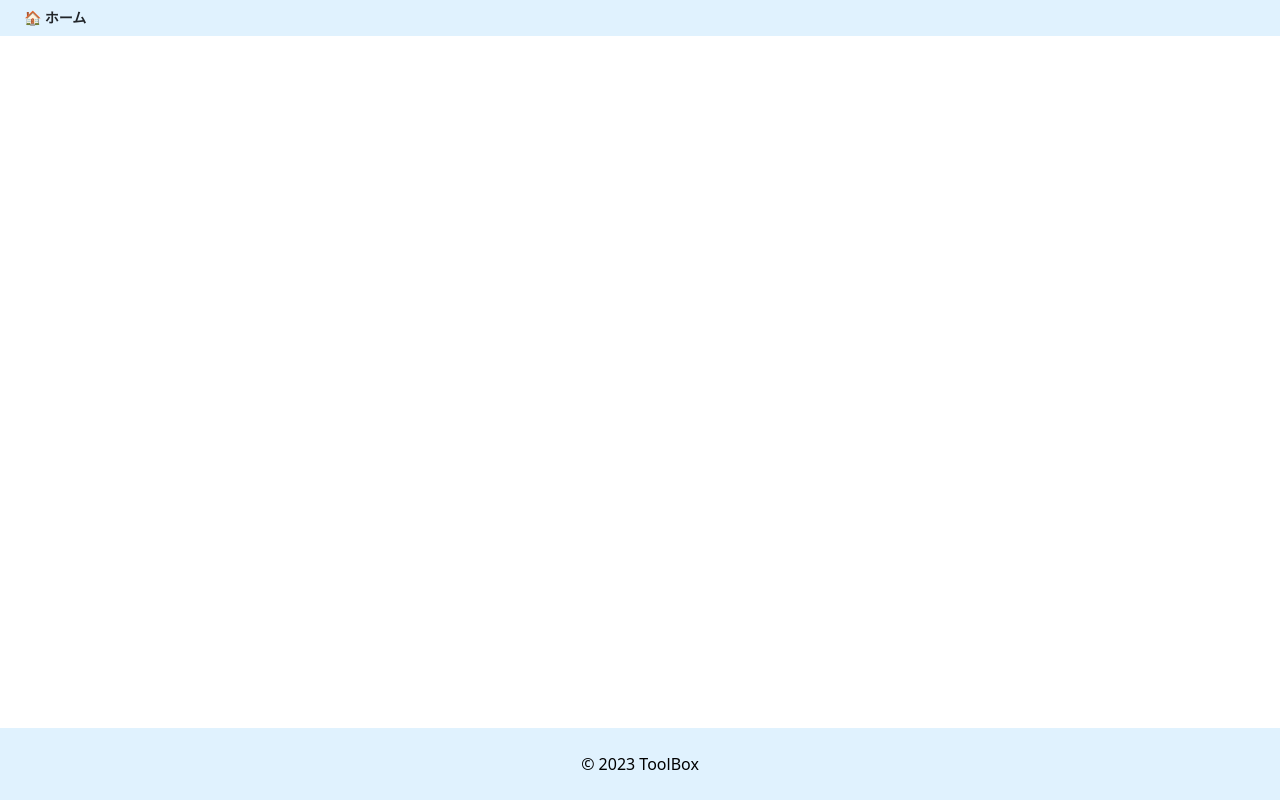
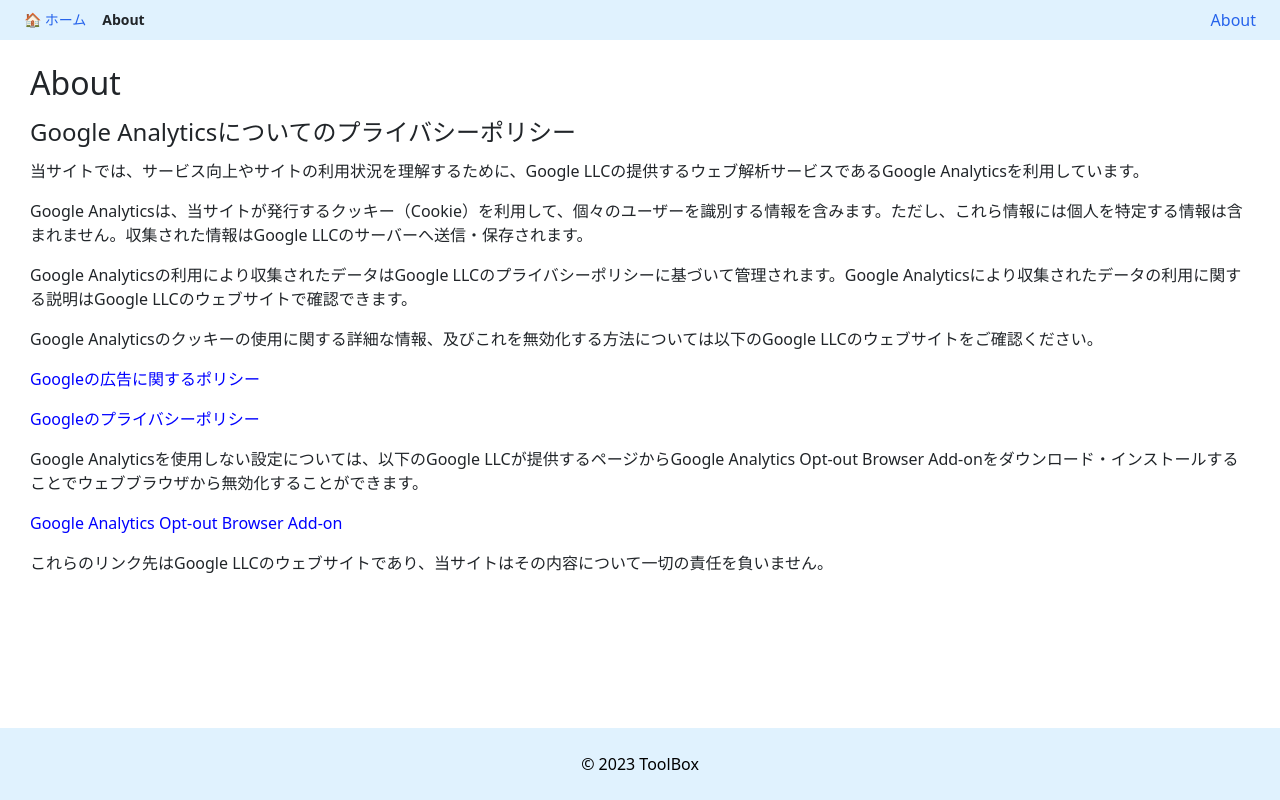
Before and after one commit to foresukecom/toolbox, a Vue app: page /about in a window 1280 px wide. Built offline with nearby package versions, Linux system fonts and the light colour scheme; no server answers.

Commit message:
add: about page

```diff
--- a/src/components/Header.vue
+++ b/src/components/Header.vue
@@ -1,6 +1,6 @@
 <template>
   <div class="container bg-sky-100 mx-auto px-4">
-    <nav class="flex items-center py-2">
+    <nav class="flex items-center justify-between py-2">
       <ol class="flex mb-0 space-x-4">
         <li v-for="(item, index) in breadcrumbItems" :key="index"
             class="text-sm"
@@ -9,6 +9,7 @@
           <span v-else>{{ item.text }}</span>
         </li>
       </ol>
+      <router-link to="/about" class="text-blue-600">About</router-link>
     </nav>
   </div>
 </template>
@@ -28,6 +29,7 @@
       ];
 
       const pages = [
+        { path: '/about', text: 'About' },
         { path: '/client-info', text: 'クライアント情報' },
         { path: '/text-hash', text: 'テキストハッシュ' },
         { path: '/video-to-gif', text: 'ビデオからGIFへ' },
--- a/src/router/index.js
+++ b/src/router/index.js
@@ -1,5 +1,6 @@
 import { createRouter, createWebHistory } from 'vue-router';
 import HomePage from '../views/HomePage.vue';
+import AboutPage from '../views/About.vue';
 import ClientInfo from '../views/ClientInfo.vue';
 import TextHash from '../views/TextHash.vue';
 import VideoToGif from '../views/VideoToGif.vue';
@@ -18,6 +19,11 @@
 import UUIDGenerator from '../views/UUIDGenerator.vue';
 
 const routes = [
+  {
+    path: '/about',
+    name: 'AboutPage',
+    component: AboutPage,
+  },
   {
     path: '/',
     name: 'home',
--- /dev/null
+++ b/src/views/About.vue
@@ -0,0 +1,66 @@
+/* eslint-disable vue/multi-word-component-names */
+
+<template>
+  <div class="about">
+    <h1>About</h1>
+    <h2>Google Analyticsについてのプライバシーポリシー</h2>
+    <p>
+      当サイトでは、サービス向上やサイトの利用状況を理解するために、Google LLCの提供するウェブ解析サービスであるGoogle Analyticsを利用しています。
+    </p>
+    <p>
+      Google Analyticsは、当サイトが発行するクッキー（Cookie）を利用して、個々のユーザーを識別する情報を含みます。ただし、これら情報には個人を特定する情報は含まれません。収集された情報はGoogle LLCのサーバーへ送信・保存されます。
+    </p>
+    <p>
+      Google Analyticsの利用により収集されたデータはGoogle LLCのプライバシーポリシーに基づいて管理されます。Google Analyticsにより収集されたデータの利用に関する説明はGoogle LLCのウェブサイトで確認できます。
+    </p>
+    <p>
+      Google Analyticsのクッキーの使用に関する詳細な情報、及びこれを無効化する方法については以下のGoogle LLCのウェブサイトをご確認ください。
+    </p>
+    <p>
+      <a href="https://www.google.com/intl/ja/policies/technologies/ads/" target="_blank" rel="noopener">Googleの広告に関するポリシー</a>
+    </p>
+    <p>
+      <a href="https://policies.google.com/privacy?hl=ja" target="_blank" rel="noopener">Googleのプライバシーポリシー</a>
+    </p>
+    <p>
+      Google Analyticsを使用しない設定については、以下のGoogle LLCが提供するページからGoogle Analytics Opt-out Browser Add-onをダウンロード・インストールすることでウェブブラウザから無効化することができます。
+    </p>
+    <p>
+      <a href="https://tools.google.com/dlpage/gaoptout?hl=ja" target="_blank" rel="noopener">Google Analytics Opt-out Browser Add-on</a>
+    </p>
+    <p>
+      これらのリンク先はGoogle LLCのウェブサイトであり、当サイトはその内容について一切の責任を負いません。
+    </p>
+  </div>
+</template>
+
+<script>
+export default {
+  name: 'AboutPage'
+};
+</script>
+
+<style scoped>
+.about {
+  padding: 0 30px;
+}
+
+h1 {
+  font-size: 2em;
+  margin-bottom: 0.5em;
+}
+
+h2 {
+  font-size: 1.5em;
+  margin-bottom: 0.5em;
+}
+
+p {
+  margin-bottom: 1em;
+}
+
+a {
+  color: blue;
+  text-decoration: none;
+}
+</style>
```
